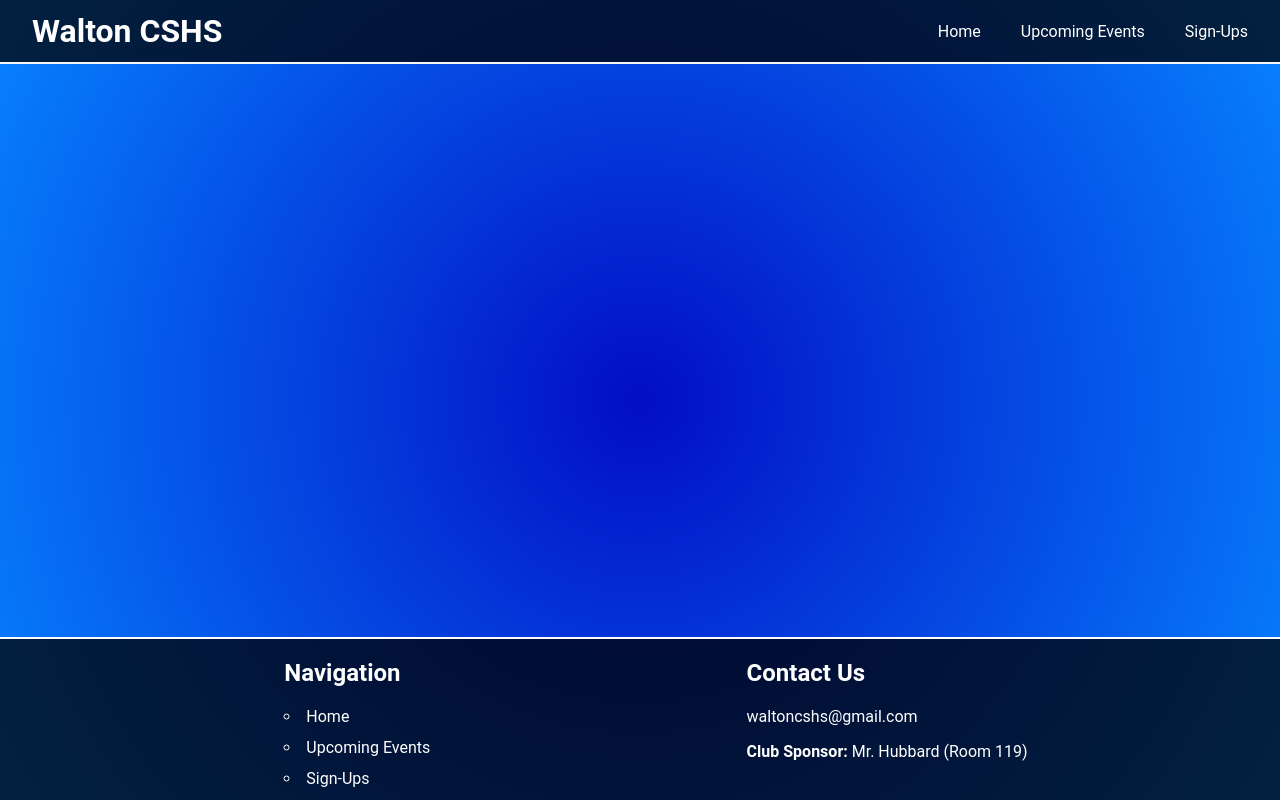
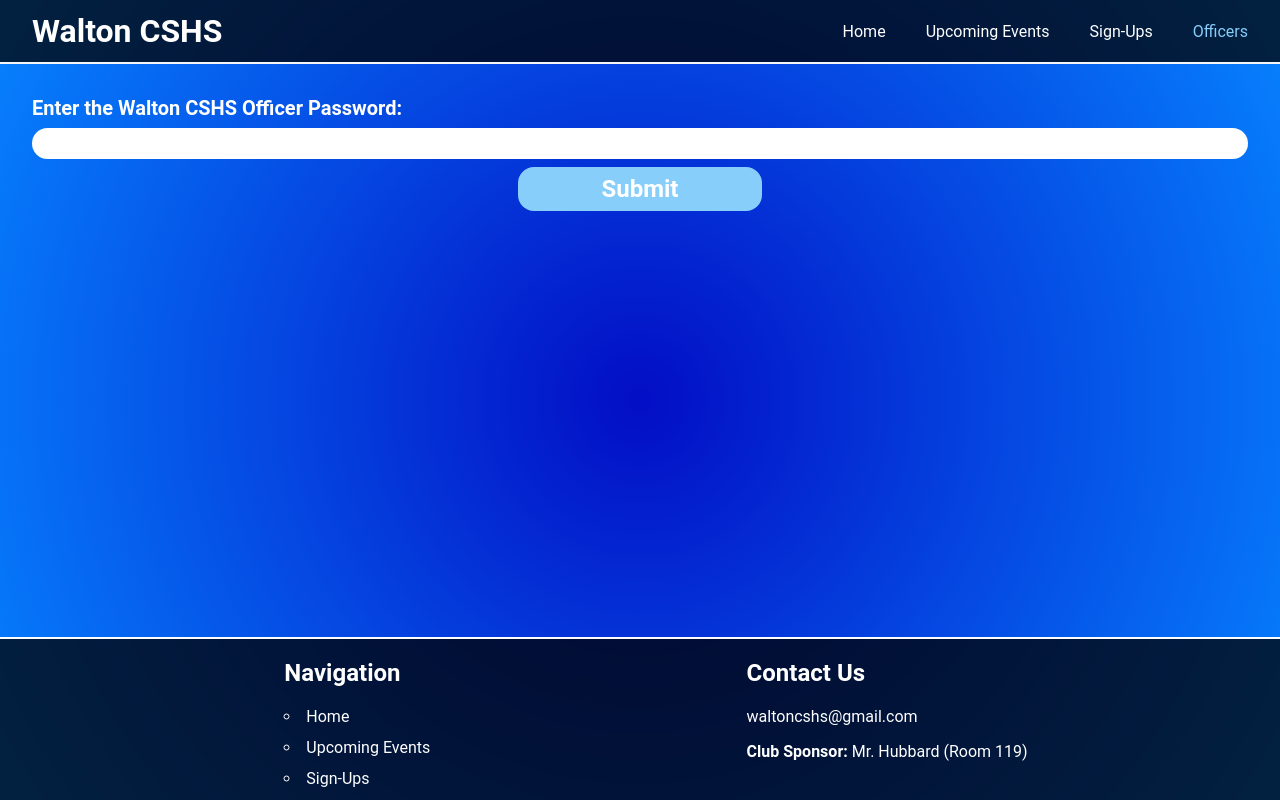
Before and after one commit to vipban/waltoncshs, a React (Create React App) app: page /officers in a window 1280 px wide. Built offline with nearby package versions, Linux system fonts and the light colour scheme.

Commit message:
Create officer dashboard layout

```diff
--- a/src/App.js
+++ b/src/App.js
@@ -8,6 +8,7 @@ import Footer from './components/footer'
 import Home from './pages/home'
 import UpcomingEvents from './pages/upcoming-events'
 import SignUps from './pages/sign-ups'
+import OfficerDashboard from './pages/officer-dashboard'
 
 // React Router
 import { Route, Routes } from 'react-router-dom'
@@ -21,6 +22,7 @@ function App() {
           <Route path='/' element={<Home />} />
           <Route path='/upcoming-events' element={<UpcomingEvents />} />
           <Route path='/sign-ups' element={<SignUps />} />
+          <Route path='/officers' element={<OfficerDashboard />} />
         </Routes>
       </div>
       <Footer />
--- a/src/components/header.js
+++ b/src/components/header.js
@@ -9,6 +9,7 @@ export default function Header() {
                 <CustomLink to='/'>Home</CustomLink>
                 <CustomLink to='upcoming-events'>Upcoming Events</CustomLink>
                 <CustomLink to='sign-ups'>Sign-Ups</CustomLink>
+                <CustomLink to='officers'>Officers</CustomLink>
             </ul>
         </nav>
     )
--- /dev/null
+++ b/src/pages/officer-dashboard.js
@@ -0,0 +1,45 @@
+import React, { useState } from 'react'
+import './stylesheets/officer-dashboard.css'
+
+export default function OfficerDashboard() {
+    const [password, setPassword] = useState('')
+    const officerPassword = 'waltoncshsofficers'
+
+    function handleSubmit(event) {
+        event.preventDefault()
+        const inputtedPassword = event.target.elements.password.value
+        setPassword(inputtedPassword)
+    }
+
+    if (password === officerPassword) {     // Correct Input
+        return (
+            <section className="officer-dashboard">
+                <h1>Officer Dashboard</h1>
+                <div className='officer-buttons'>
+                    <button>Sign-Up Details</button>
+                    <button>Important Links</button>
+                    <button>Important Website Information</button>
+                </div>
+            </section>
+        )
+    } else if (password === '') {   // No Input
+        return (
+            <form onSubmit={handleSubmit} className='officer-password-form'>
+                <label htmlFor='password'>Enter the Walton CSHS Officer Password:</label>
+                <input type="password" id='password' name='password' className='officer-input'/>
+                <input type='submit' value='Submit' className='officer-submit'/>
+            </form>
+        )
+    } else {    // Wrong Input
+        return (
+            <>
+                <form onSubmit={handleSubmit} className='officer-password-form'>
+                    <label htmlFor='password'>Enter the Walton CSHS Officer Password:</label>
+                    <input type="password" id='password' name='password' className='officer-input'/>
+                    <input type='submit' value='Submit' className='officer-submit'/>
+                </form>
+                <h1>Incorrect Password</h1>
+            </>
+        )
+    }
+}
--- /dev/null
+++ b/src/pages/stylesheets/officer-dashboard.css
@@ -0,0 +1,51 @@
+/* Password Form Styling */
+.officer-password-form {
+    display: flex;
+    flex-direction: column;
+    gap: 0.5rem;
+    padding: 2rem 2rem 0;
+    color: white;
+    font-size: 1.25rem;
+    font-weight: bold;
+}
+
+.officer-input {
+    padding: 0.5rem 1rem;
+    border-radius: 1rem;
+    border: none;
+}
+
+.officer-submit {
+    margin: 0 40%;
+    padding: 0.5rem;
+    border-radius: 1rem;
+    border: none;
+
+    background-color: lightskyblue;
+    color: white;
+    font-size: 1.5rem;
+    font-weight: bold;
+}
+/* End Password Form Styling */
+
+/* Officer Dashboard Styling */
+.officer-buttons {
+    display: flex;
+    flex-direction: column;
+    gap: 1rem;
+    margin: 0 35%;
+}
+
+.officer-buttons button {
+    padding: 2rem;
+    border-radius: 2rem;
+    border: none;
+    background: rgb(245,245,245);
+    background: radial-gradient(circle, #f1f1f1 50%, #dbdbdb 100%);
+    font-size: 2rem;
+}
+
+.officer-buttons button:hover {
+    cursor: pointer;
+}
+/* End Officer Dashboard Styling */
```
